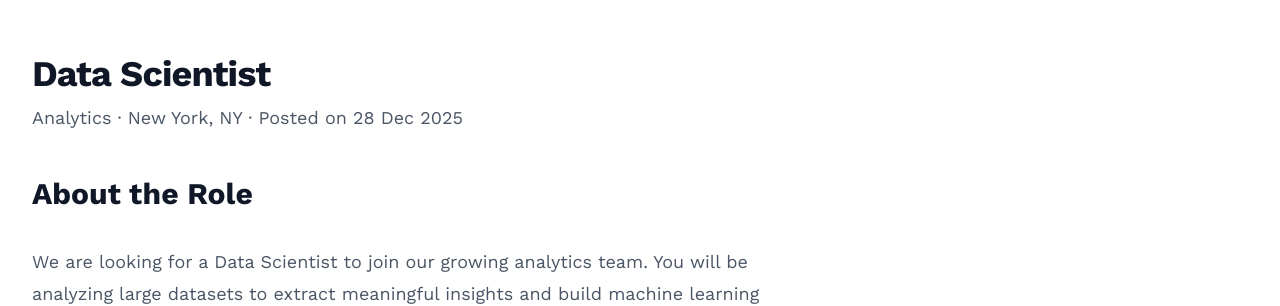
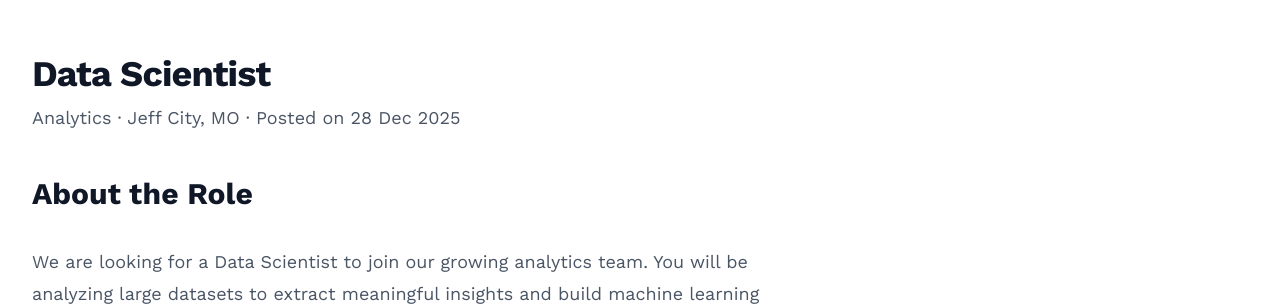
Before and after one commit to satya-soft/satya-soft.github.io, a Jekyll site: the page built from _jobs/data-scientist.md, in a window 1280 px wide and 900 px high. Shown: the part 142-448 px from the top of the window. Built offline with Jekyll 4.4.1, drawn with Linux system fonts in a browser that asks for light colours.

Commit message:
Update data-scientist.md

```diff
--- a/_jobs/data-scientist.md
+++ b/_jobs/data-scientist.md
@@ -1,7 +1,7 @@
 ---
 layout: job
 title: Data Scientist
-location: New York, NY
+location: Jeff City, MO
 department: Analytics
 date: 2025-12-28
 description: Join our analytics team to uncover insights and build predictive models that drive business value for our clients.
```
